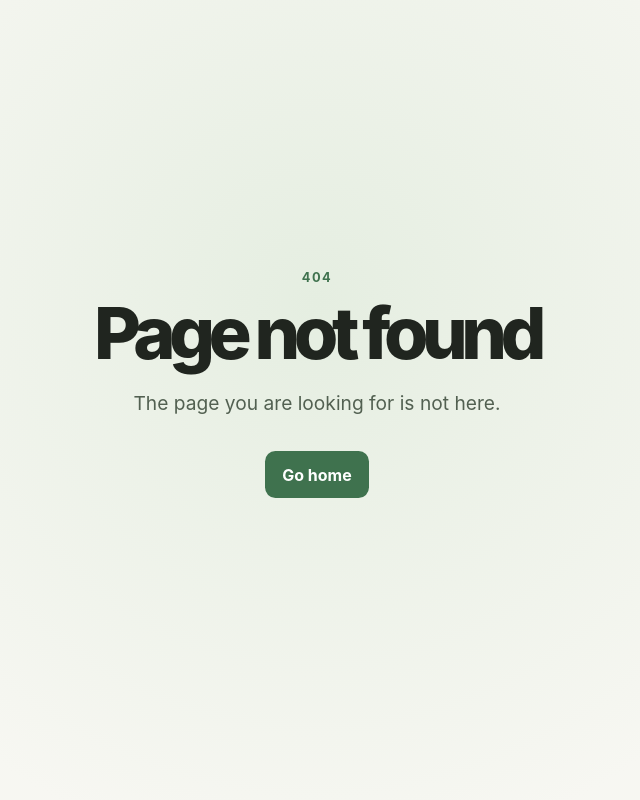
After one commit to brennoflavio/tokai, a FastAPI app: template src/web/templates/not_found.html in a window 1280 px wide. The commit adds this page. Shown: the whole page, without its empty margins (323-963 px from the left). Run offline with FastAPI, Linux system fonts and the light colour scheme; the template is opened without the code that fills it, so the values that code supplies are empty.

Commit message:
better design

```diff
--- a/src/web/static/styles.css
+++ b/src/web/static/styles.css
@@ -1,10 +1,223 @@
 /* SPDX-License-Identifier: AGPL-3.0-or-later */
 
+:root {
+  color: #20251f;
+  background: #f7f7f2;
+  font-family: Inter, ui-sans-serif, system-ui, -apple-system, BlinkMacSystemFont, "Segoe UI", sans-serif;
+  font-synthesis: none;
+}
+
+* {
+  box-sizing: border-box;
+}
+
 body {
-  font-family: system-ui, sans-serif;
-  margin: 2rem;
+  min-width: 20rem;
+  min-height: 100vh;
+  margin: 0;
+  background:
+    radial-gradient(circle at 50% 38%, #e5eee1 0, #f7f7f2 35rem),
+    #f7f7f2;
+}
+
+h1 span {
+  color: #3f724e;
+}
+
+.page-shell {
+  display: grid;
+  width: min(100% - 3rem, 70rem);
+  min-height: 100vh;
+  margin-inline: auto;
+  place-items: center;
+}
+
+.hero {
+  width: min(100%, 40rem);
+  padding: 4rem 0 6rem;
+  text-align: center;
+}
+
+h1 {
+  margin: 0;
+  font-size: clamp(3.75rem, 13vw, 7rem);
+  font-weight: 800;
+  letter-spacing: -0.09em;
+  line-height: 0.9;
+}
+
+.lede {
+  max-width: 29rem;
+  margin: 1.5rem auto 2.25rem;
+  color: #526051;
+  font-size: clamp(1rem, 2.5vw, 1.2rem);
+  line-height: 1.55;
+}
+
+.url-form {
+  display: flex;
+  overflow: hidden;
+  border: 1px solid #cbd5c9;
+  border-radius: 0.85rem;
+  background: #fff;
+  box-shadow: 0 0.8rem 2.5rem rgb(46 72 48 / 0.1);
+}
+
+.url-form:focus-within {
+  border-color: #3f724e;
+  box-shadow: 0 0 0 0.25rem rgb(63 114 78 / 0.16), 0 0.8rem 2.5rem rgb(46 72 48 / 0.1);
+}
+
+.url-form input {
+  width: 100%;
+  min-width: 0;
+  border: 0;
+  outline: 0;
+  padding: 1rem 1.1rem;
+  color: inherit;
+  font: inherit;
+}
+
+.url-form input::placeholder {
+  color: #5d695b;
+}
+
+.url-form button {
+  flex: none;
+  border: 0;
+  border-radius: 0.65rem;
+  margin: 0.3rem;
+  padding: 0.7rem 1rem;
+  color: #fff;
+  background: #3f724e;
+  cursor: pointer;
+  font: inherit;
+  font-weight: 700;
+}
+
+.url-form button:hover {
+  background: #315b3d;
+}
+
+.url-form button:focus-visible,
+.back-link:focus-visible {
+  outline: 3px solid #245b36;
+  outline-offset: 3px;
+}
+
+.form-hint,
+.form-message {
+  margin: 0.9rem 0 0;
+  font-size: 0.875rem;
+}
+
+.form-hint {
+  color: #657063;
+}
+
+.form-message {
+  color: #a12c2c;
+}
+
+.error-page {
+  width: min(100%, 32rem);
+  padding-block: 3rem 5rem;
+  text-align: center;
+}
+
+.error-code {
+  margin: 0 0 1rem;
+  color: #3f724e;
+  font-size: 0.8rem;
+  font-weight: 700;
+  letter-spacing: 0.12em;
+}
+
+.error-page h1 {
+  font-size: clamp(2.75rem, 10vw, 4.5rem);
+}
+
+.error-page .lede {
+  margin-bottom: 2rem;
+}
+
+.error-link {
+  display: inline-block;
+  border-radius: 0.65rem;
+  padding: 0.85rem 1.1rem;
+  color: #fff;
+  background: #3f724e;
+  font-weight: 700;
+  text-decoration: none;
+}
+
+.error-link:hover {
+  background: #315b3d;
+}
+
+.error-link:focus-visible {
+  outline: 3px solid #245b36;
+  outline-offset: 3px;
+}
+
+.video-page {
+  width: min(100%, 50rem);
+  padding-block: 3rem 5rem;
+}
+
+.video-page h1 {
+  margin: 0.65rem 0 1.5rem;
+  font-size: clamp(2rem, 7vw, 3.5rem);
+}
+
+.back-link {
+  color: #3f724e;
+  font-size: 0.9rem;
+  font-weight: 700;
+  text-underline-offset: 0.2em;
+}
+
+.video-frame {
+  overflow: hidden;
+  border: 1px solid #d8dfd6;
+  border-radius: 1rem;
+  background: #151a15;
+  box-shadow: 0 1rem 3rem rgb(35 46 36 / 0.14);
 }
 
 video {
-  max-width: 100%;
+  display: block;
+  width: 100%;
+  max-height: 75vh;
 }
+
+.visually-hidden {
+  position: absolute;
+  width: 1px;
+  height: 1px;
+  overflow: hidden;
+  clip: rect(0 0 0 0);
+  white-space: nowrap;
+  clip-path: inset(50%);
+}
+
+@media (max-width: 34rem) {
+  .page-shell {
+    width: min(100% - 2rem, 70rem);
+  }
+
+  .hero {
+    padding-block: 3rem 5rem;
+  }
+
+  .url-form {
+    flex-direction: column;
+    padding: 0.3rem;
+  }
+
+  .url-form button {
+    width: 100%;
+    margin: 0;
+    padding-block: 0.85rem;
+  }
+}
--- /dev/null
+++ b/src/web/templates/base.html
@@ -0,0 +1,16 @@
+<!-- SPDX-License-Identifier: AGPL-3.0-or-later -->
+<!doctype html>
+<html lang="en">
+  <head>
+    <meta charset="utf-8">
+    <meta name="viewport" content="width=device-width, initial-scale=1">
+    <meta name="description" content="A privacy preserving frontend for TikTok">
+    <title>{% block title %}TokAI{% endblock %}</title>
+    <link rel="stylesheet" href="{{ url_for('static', path='styles.css') }}">
+  </head>
+  <body>
+    <main class="page-shell">
+      {% block content %}{% endblock %}
+    </main>
+  </body>
+</html>
--- /dev/null
+++ b/src/web/templates/not_found.html
@@ -0,0 +1,13 @@
+<!-- SPDX-License-Identifier: AGPL-3.0-or-later -->
+{% extends "base.html" %}
+
+{% block title %}TokAI — Page not found{% endblock %}
+
+{% block content %}
+<section class="error-page" aria-labelledby="error-title">
+  <p class="error-code">404</p>
+  <h1 id="error-title">Page not found</h1>
+  <p class="lede">The page you are looking for is not here.</p>
+  <a class="error-link" href="/">Go home</a>
+</section>
+{% endblock %}
```
Also changed, not shown: src/web/app.py (+50 -1 lines), src/web/templates/index.html (+28 -15 lines), src/web/templates/video.html (+16 -18 lines), tests/test_web.py (+52 -1 lines).
